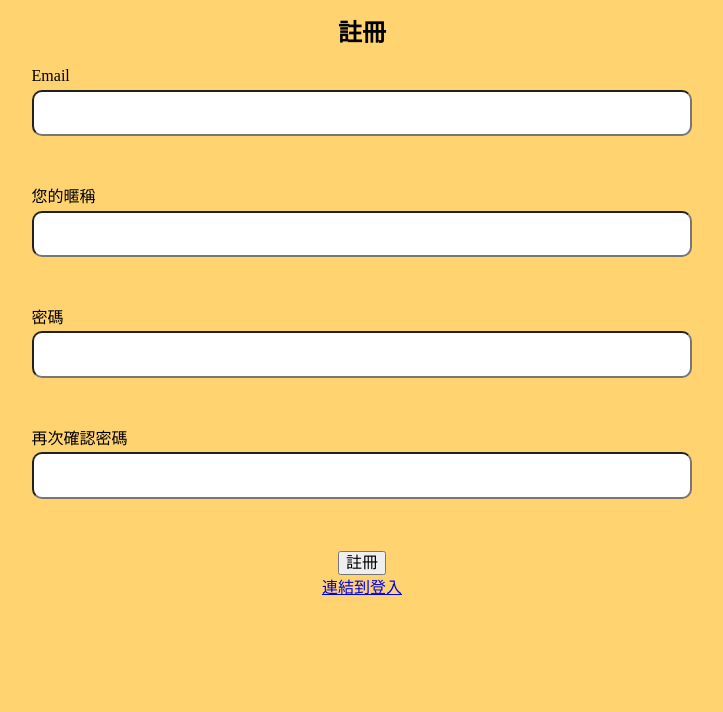
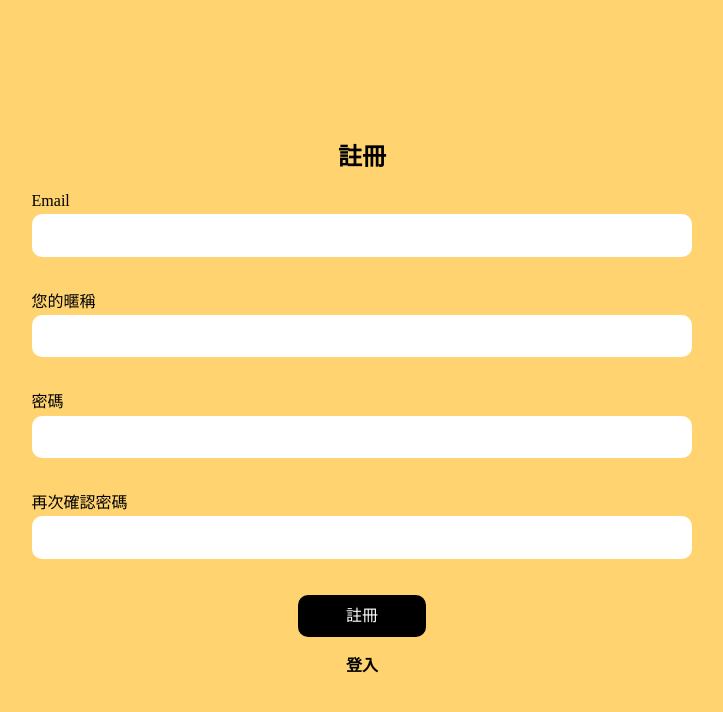
Before and after one commit to AbsintheSung/react_todo, a React (Vite) app: page /register in a window 1280 px wide. Shown: the top 712 px of the page, without its empty margins (278-1001 px from the left). Built offline with nearby package versions, Linux system fonts and the light colour scheme.

Commit message:
update:註冊頁樣式

```diff
--- a/src/assets/style/index.css
+++ b/src/assets/style/index.css
@@ -22,3 +22,9 @@ html,body {
   justify-content: center;
   align-items: center;
 }
+.register-main{
+  flex:1;
+  display: flex;
+  justify-content: center;
+  align-items: center;
+}
--- a/src/pages/register/index.tsx
+++ b/src/pages/register/index.tsx
@@ -1,5 +1,5 @@
 import { Container } from "../../styles/container";
-import {RegisterContent,FormRegister} from '../../styles/register'
+import {RegisterContent,FormRegister,RegisterError} from '../../styles/register'
 import { Link } from "react-router-dom";
 import  {z , ZodType} from 'zod'
 import { useForm } from 'react-hook-form'
@@ -79,6 +79,7 @@ const Register = () =>{
 
   return(
     <>
+     <main className="register-main">
       <Container >
         <RegisterContent>
           <h2>註冊</h2>
@@ -86,31 +87,40 @@ const Register = () =>{
             <div>
               <label>Email</label>
               <input type="email" {...register("email")}></input>
-            <p className="register-error">{errors.email?.message? errors.email.message :''}</p>
+              <RegisterError $isVisible={!!errors.email?.message}>
+                <span>{errors.email?.message || ""}</span>
+              </RegisterError>
             </div>
             <div>
               <label>您的暱稱</label>
               <input type="text"  {...register("name")}></input>
-            <p  className="register-error">{errors.name?.message? errors.name.message :''}</p>
+              <RegisterError $isVisible={!!errors.name?.message}>
+                <span>{errors.name?.message || ""}</span>
+              </RegisterError>
             </div>
             <div>
               <label>密碼</label>
               <input type="password"  {...register("password")}></input>
-            <p  className="register-error">{errors.password?.message? errors.password.message :''}</p>
+              <RegisterError $isVisible={!!errors.password?.message}>
+                <span>{errors.password?.message || ""}</span>
+              </RegisterError>
             </div>
             <div>
               <label>再次確認密碼</label>
               <input type="password"  {...register("confirmPassword")}></input>
-            <p  className="register-error">{errors.confirmPassword?.message? errors.confirmPassword.message :''}</p>
+              <RegisterError $isVisible={!!errors.confirmPassword?.message}>
+                <span>{errors.confirmPassword?.message || ""}</span>
+              </RegisterError>
             </div>
-          <div>
-            <button>註冊</button>
-            <Link to="../login">連結到登入</Link>
+            <div className="register-btn-group">
+              <button className="register-btn">註冊</button>
+              <Link className="register-link" to="../login">登入</Link>
             </div>
           </FormRegister>
         </RegisterContent>
+      </Container>
+     </main>
 
-     </Container>
     </>
   )
 }
--- a/src/styles/register.tsx
+++ b/src/styles/register.tsx
@@ -35,14 +35,47 @@ export const FormRegister = styled.form`
       width: 100%;
       border-radius: 10px;
       padding: 12px 16px;
-      /* border: none; */
+      border: none;
       &:focus {
         outline: none;
       }
     }
   }
+  & > .register-btn-group{
+    gap:20px 0px;
+    font-weight: bolder;
+    & > .register-btn{
+      padding: 12px 48px;
+      background-color: black;
+      color:white;
+      border-radius: 10px;
+      border: none;
+    }
+    & > .register-link{
+      text-decoration: none;
+      color: black;
+    }
+
+  }
   @media (min-width: ${breakpoints.md}px) {
     width: 70%;
   }
+`
 
-`
+export const RegisterError = styled.p<{ $isVisible: boolean }>`
+  position: relative;
+  margin: 0px;
+  padding: 8px 0px;
+  width: 100%;
+  font-size: 14px;
+  font-weight: bolder;
+  color: red;
+
+  & > span {
+    position: absolute;
+    top: 0;
+    right: 0;
+    opacity: ${(props) => (props.$isVisible ? 1 : 0)};
+    transition: opacity 0.2s ease;
+  }
+`;
```
Lines whose indentation alone changed are shown as unchanged.
